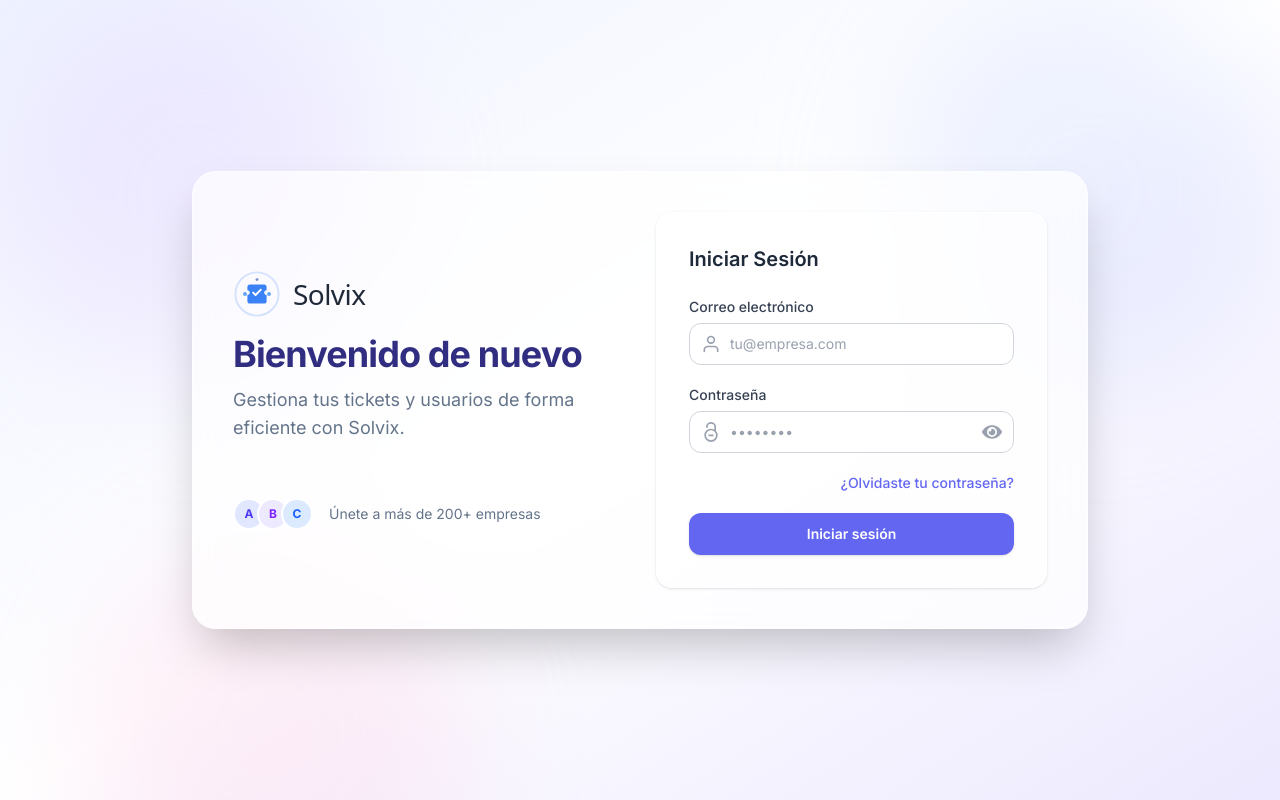
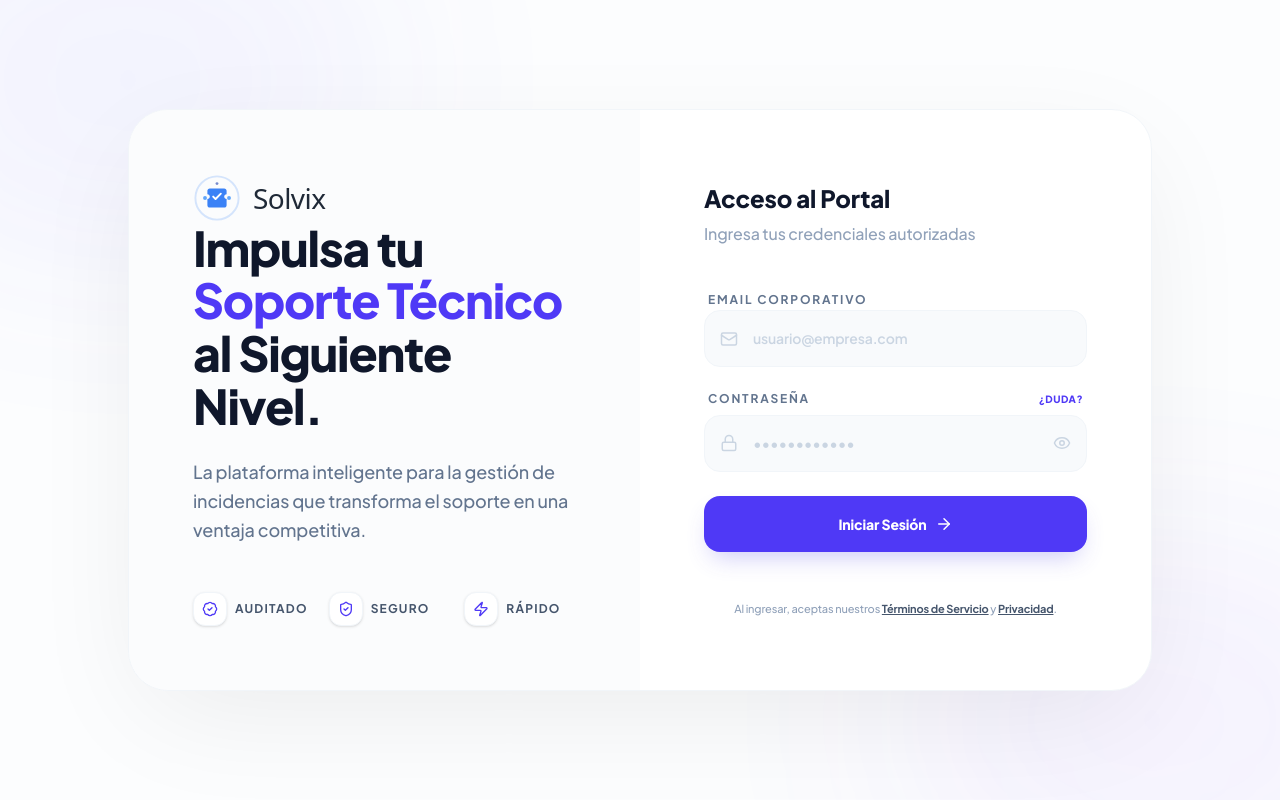
Before and after one commit to sronaal/solvix-frotend, a React (Vite) app: page /auth in a window 1280 px wide. Built offline with nearby package versions, Linux system fonts and the light colour scheme.

Commit message:
optimazacion ui/ux

```diff
--- a/src/components/auth/Login.jsx
+++ b/src/components/auth/Login.jsx
@@ -1,150 +1,143 @@
 import React, { useState } from 'react'
 import { SolvixLogo } from '../SolvixLogo'
-import { GrInsecure } from "react-icons/gr";
-import { FiUser } from "react-icons/fi";
-import { FaEye } from "react-icons/fa";
-import { FaEyeSlash } from "react-icons/fa";
+import {
+  Lock,
+  Mail,
+  Eye,
+  EyeOff,
+  ArrowRight,
+  BadgeCheck,
+  ShieldCheck,
+  Zap
+} from "lucide-react";
 import { Link, useNavigate } from 'react-router-dom'
-
 import { useForm } from 'react-hook-form';
 import { IniciarSesion } from '../../services/AuthApi';
 import { useAuth } from '../../context/AuthContext';
 
 const Login = () => {
-
-  const { register, handleSubmit, watch, formState: { errors } } = useForm()
-  const [showPassword, setShowPassword] = useState(true)
+  const { register, handleSubmit, formState: { errors, isSubmitting } } = useForm()
+  const [showPassword, setShowPassword] = useState(false)
   const { login } = useAuth();
   const navigate = useNavigate();
 
-  const onSubmit = (data) => {
-    IniciarSesion({ correo: data.email, password: data.password })
-      .then(response => {
-        console.log(response)
-        // The server returns the user data and token directly in response.data
+  const onSubmit = async (data) => {
+    try {
+      const response = await IniciarSesion({ correo: data.email, password: data.password });
       const { token, ...userData } = response.data;
-
-        // Map backend 'rol' to frontend 'role' expected by ProtectedRoute
-        const user = {
-          ...userData,
-          role: userData.rol
-        };
+      const user = { ...userData, role: userData.rol };
 
       login(user, token)
       localStorage.setItem("data", JSON.stringify(user))
       navigate("/solvix")
-      })
-      .catch((error) => {
-        console.log("Error al iniciar sesión:", error)
-        if (error.status === 401) {
-          alert("Credenciales incorrectas")
+    } catch (error) {
+      console.error("Login error:", error)
+      const message = error.status === 401 || error.status === 404
+        ? "Credenciales incorrectas"
+        : "Error de conexión con el servidor";
+      alert(message);
+    }
   }
 
-        if(error.status === 404){
-          alert("Credenciales incorrectas o usuario no encontrado")
-        }
+  return (
+    <div className='min-h-screen w-full flex items-center justify-center p-4 sm:p-6 lg:p-8 bg-[#fcfdfe] relative overflow-hidden'>
+      {/* Dynamic Background Elements */}
+      <div className="absolute top-[-10%] left-[-10%] w-[40%] h-[40%] bg-indigo-500/10 blur-[120px] rounded-full animate-pulse"></div>
+      <div className="absolute bottom-[-10%] right-[-10%] w-[40%] h-[40%] bg-violet-500/10 blur-[120px] rounded-full animate-pulse px-20"></div>
 
-        if (error.code === 'ERR_NETWORK') {
-          alert("Error de red. Por favor, verifica que el servidor esté en funcionamiento.")
-        }
-      })
+      <div className='w-full max-w-5xl grid grid-cols-1 lg:grid-cols-2 bg-white rounded-[40px] shadow-[0_32px_120px_-20px_rgba(0,0,0,0.08)] border border-slate-100 overflow-hidden relative z-10'>
 
-  }
-  return (
-    <div className='flex justify-center items-center w-full px-4'>
-      <div className='w-full max-w-4xl grid grid-cols-1 lg:grid-cols-2 gap-8 bg-white/70 backdrop-blur-lg rounded-3xl shadow-2xl overflow-hidden border border-white/50 p-6 lg:p-10'>
-
-        {/* Left Side - Brand/Welcome */}
-        <div className="flex flex-col justify-center space-y-6 lg:pr-8">
-          <div className="mb-4">
-            <SolvixLogo className="h-12 w-auto" />
-          </div>
+        {/* Left Side: Brand Story */}
+        <div className="relative p-10 lg:p-16 flex flex-col justify-between bg-slate-50/50">
           <div>
-            <h1 className="text-3xl lg:text-4xl font-bold text-(--color-primary-4) tracking-tight">
-              Bienvenido de nuevo
+            <SolvixLogo className="h-10 w-auto mb-12" />
+            <h1 className="text-4xl lg:text-5xl font-black text-slate-900 tracking-tight leading-[1.1] mb-6">
+              Impulsa tu <span className="text-indigo-600">Soporte Técnico</span> al Siguiente Nivel.
             </h1>
-            <p className="mt-3 text-lg text-(--color-text-2)">
-              Gestiona tus tickets y usuarios de forma eficiente con Solvix.
+            <p className="text-lg text-slate-500 leading-relaxed font-medium max-w-md">
+              La plataforma inteligente para la gestión de incidencias que transforma el soporte en una ventaja competitiva.
             </p>
           </div>
-          <div className="hidden lg:block mt-8">
-            <div className="flex items-center space-x-4 text-sm text-(--color-text-2)">
-              <div className="flex -space-x-2">
-                <div className="w-8 h-8 rounded-full bg-indigo-100 border-2 border-white flex items-center justify-center text-xs font-bold text-indigo-600">A</div>
-                <div className="w-8 h-8 rounded-full bg-violet-100 border-2 border-white flex items-center justify-center text-xs font-bold text-violet-600">B</div>
-                <div className="w-8 h-8 rounded-full bg-blue-100 border-2 border-white flex items-center justify-center text-xs font-bold text-blue-600">C</div>
+
+          <div className="grid grid-cols-1 md:grid-cols-3 gap-6 mt-12">
+            {[
+              { icon: BadgeCheck, label: 'Auditado' },
+              { icon: ShieldCheck, label: 'Seguro' },
+              { icon: Zap, label: 'Rápido' }
+            ].map((feature, i) => (
+              <div key={i} className="flex items-center gap-2 group">
+                <div className="p-2 rounded-xl bg-white shadow-sm border border-slate-100 group-hover:bg-indigo-50 transition-colors">
+                  <feature.icon className="w-4 h-4 text-indigo-600" />
                 </div>
-              <p>Únete a más de 200+ empresas</p>
+                <span className="text-xs font-bold text-slate-600 uppercase tracking-widest">{feature.label}</span>
               </div>
+            ))}
           </div>
         </div>
 
-        {/* Right Side - Login Form */}
-        <div className='bg-white/50 rounded-2xl p-6 lg:p-8 shadow-sm border border-white/60'>
-          <h2 className='text-xl font-semibold text-gray-800 mb-6'>Iniciar Sesión</h2>
+        {/* Right Side: Identity Check */}
+        <div className='p-10 lg:p-16 flex flex-col justify-center'>
+          <div className="mb-10 text-center lg:text-left">
+            <h2 className='text-2xl font-black text-slate-900'>Acceso al Portal</h2>
+            <p className='text-slate-400 mt-2 font-medium'>Ingresa tus credenciales autorizadas</p>
+          </div>
 
-          <form onSubmit={handleSubmit(onSubmit)} className='flex flex-col space-y-5'>
-            <div>
-              <label className='block text-sm font-medium text-gray-700 mb-1.5'>Correo electrónico</label>
-              <div className='relative'>
-                <div className="absolute inset-y-0 left-0 pl-3 flex items-center pointer-events-none">
-                  <FiUser className='h-5 w-5 text-gray-400' />
+          <form onSubmit={handleSubmit(onSubmit)} className='space-y-6'>
+            <div className="space-y-2">
+              <label className='text-xs font-bold text-slate-500 uppercase tracking-[0.15em] ml-1'>Email Corporativo</label>
+              <div className='relative group'>
+                <div className="absolute inset-y-0 left-0 pl-4 flex items-center pointer-events-none text-slate-300 group-focus-within:text-indigo-500 transition-colors">
+                  <Mail size={18} />
                 </div>
                 <input
-                  className='block w-full pl-10 pr-3 py-2.5 border border-gray-300 rounded-xl leading-5 bg-white placeholder-gray-400 focus:outline-none focus:ring-2 focus:ring-(--color-primary) focus:border-(--color-primary) transition duration-150 ease-in-out sm:text-sm'
+                  className='block w-full pl-12 pr-4 py-4 bg-slate-50 border border-slate-100 rounded-2xl text-sm font-semibold text-slate-800 placeholder-slate-300 focus:outline-none focus:ring-4 focus:ring-indigo-600/5 focus:border-indigo-600 focus:bg-white transition-all outline-none leading-relaxed'
                   type='email'
-                  placeholder='tu@empresa.com'
+                  placeholder='usuario@empresa.com'
                   {...register("email", { required: true })}
                 />
               </div>
-              {errors.email && <span className="text-red-500 text-xs mt-1">El correo es obligatorio</span>}
+              {errors.email && <span className="text-rose-500 text-[10px] font-bold uppercase ml-1">Requerido</span>}
             </div>
 
-            <div>
-              <label className='block text-sm font-medium text-gray-700 mb-1.5'>Contraseña</label>
-              <div className='relative'>
-                <div className="absolute inset-y-0 left-0 pl-3 flex items-center pointer-events-none">
-                  <GrInsecure className='h-5 w-5 text-gray-400' />
+            <div className="space-y-2">
+              <div className="flex items-center justify-between px-1">
+                <label className='text-xs font-bold text-slate-500 uppercase tracking-[0.15em]'>Contraseña</label>
+                <Link className='text-[10px] font-black text-indigo-600 hover:text-indigo-700 uppercase tracking-wider' to="/forgot-password">¿Duda?</Link>
+              </div>
+              <div className='relative group'>
+                <div className="absolute inset-y-0 left-0 pl-4 flex items-center pointer-events-none text-slate-300 group-focus-within:text-indigo-500 transition-colors">
+                  <Lock size={18} />
                 </div>
                 <input
-                  className='block w-full pl-10 pr-10 py-2.5 border border-gray-300 rounded-xl leading-5 bg-white placeholder-gray-400 focus:outline-none focus:ring-2 focus:ring-(--color-primary) focus:border-(--color-primary) transition duration-150 ease-in-out sm:text-sm'
+                  className='block w-full pl-12 pr-12 py-4 bg-slate-50 border border-slate-100 rounded-2xl text-sm font-semibold text-slate-800 placeholder-slate-300 focus:outline-none focus:ring-4 focus:ring-indigo-600/5 focus:border-indigo-600 focus:bg-white transition-all outline-none leading-relaxed'
                   type={showPassword ? "text" : "password"}
-                  placeholder='••••••••'
+                  placeholder='••••••••••••'
                   {...register("password", { required: true })}
                 />
-                <div className="absolute inset-y-0 right-0 pr-3 flex items-center">
-                  {showPassword ? (
-                    <FaEye
-                      className='h-5 w-5 text-gray-400 cursor-pointer hover:text-gray-600 transition-colors'
-                      onClick={() => setShowPassword(false)}
-                    />
-                  ) : (
-                    <FaEyeSlash
-                      className='h-5 w-5 text-gray-400 cursor-pointer hover:text-gray-600 transition-colors'
-                      onClick={() => setShowPassword(true)}
-                    />
-                  )}
+                <button
+                  type="button"
+                  onClick={() => setShowPassword(!showPassword)}
+                  className="absolute inset-y-0 right-0 pr-4 flex items-center text-slate-300 hover:text-slate-600 transition-colors"
+                >
+                  {showPassword ? <EyeOff size={18} /> : <Eye size={18} />}
+                </button>
               </div>
-              </div>
-              {errors.password && <span className="text-red-500 text-xs mt-1">La contraseña es obligatoria</span>}
-            </div>
-
-            <div className="flex items-center justify-end">
-              <Link
-                className='text-sm font-medium text-(--color-primary) hover:text-(--color-primary-2) transition-colors'
-                to="forgot-password"
-              >
-                ¿Olvidaste tu contraseña?
-              </Link>
+              {errors.password && <span className="text-rose-500 text-[10px] font-bold uppercase ml-1">Requerido</span>}
             </div>
 
             <button
               type='submit'
-              className='w-full flex justify-center py-2.5 px-4 border border-transparent rounded-xl shadow-sm text-sm font-semibold text-white bg-(--color-primary) hover:bg-(--color-primary-2) focus:outline-none focus:ring-2 focus:ring-offset-2 focus:ring-(--color-primary) transition-all duration-200 transform hover:-translate-y-0.5'
+              disabled={isSubmitting}
+              className='group w-full flex items-center justify-center gap-2 py-4.5 px-6 rounded-2xl shadow-[0_12px_24px_-8px_rgba(79,70,229,0.3)] text-sm font-black text-white bg-indigo-600 hover:bg-indigo-700 transition-all duration-300 transform hover:-translate-y-1 active:scale-95 disabled:opacity-70 disabled:pointer-events-none'
             >
-              Iniciar sesión
+              {isSubmitting ? 'Verificando...' : 'Iniciar Sesión'}
+              {!isSubmitting && <ArrowRight size={18} className="group-hover:translate-x-1 transition-transform" />}
             </button>
           </form>
+
+          <p className="mt-12 text-center text-slate-400 text-[11px] font-medium leading-relaxed">
+            Al ingresar, aceptas nuestros <span className="text-slate-600 font-bold underline cursor-pointer">Términos de Servicio</span> y <span className="text-slate-600 font-bold underline cursor-pointer">Privacidad</span>.
+          </p>
         </div>
       </div>
     </div>
--- a/src/index.css
+++ b/src/index.css
@@ -1,31 +1,68 @@
-@import url('https://fonts.googleapis.com/css2?family=Inter:wght@300;400;500;600;700&display=swap');
+@import url('https://fonts.googleapis.com/css2?family=Plus+Jakarta+Sans:wght@300;400;500;600;700;800&family=Inter:wght@300;400;500;600;700&display=swap');
 
 @import "tailwindcss";
 
 :root {
-    /* Primary Palette - Indigo/Violet */
-    --color-primary: #6366f1;       /* Indigo 500 */
-    --color-primary-2: #4f46e5;     /* Indigo 600 - Hover */
-    --color-primary-3: #e0e7ff;     /* Indigo 100 - Light Accent */
-    --color-primary-4: #312e81;     /* Indigo 900 - Dark Text */
-    --color-primary-5: #eef2ff;     /* Indigo 50 - Background Tint */
+    /* Primary Brand Palette - Sophisticated Indigo */
+    --color-primary: #4f46e5;
+    /* Indigo 600 */
+    --color-primary-hover: #4338ca;
+    /* Indigo 700 */
+    --color-primary-light: #eef2ff;
+    /* Indigo 50 */
+    --color-primary-accent: #818cf8;
+    /* Indigo 400 */
 
-    /* Neutral Palette - Slate */
-    --bg-principal: #f8fafc;        /* Slate 50 */
-    --color-text: #334155;          /* Slate 700 */
-    --color-text-2: #64748b;        /* Slate 500 */
-    --color-border: #e2e8f0;        /* Slate 200 */
+    /* Neutral System Palette - Modern Slate */
+    --bg-main: #fcfdfe;
+    /* Ultra light tint */
+    --bg-secondary: #ffffff;
+    --text-main: #0f172a;
+    /* Slate 900 */
+    --text-muted: #64748b;
+    /* Slate 500 */
+    --border-light: #f1f5f9;
+    /* Slate 100 */
+    --border-main: #e2e8f0;
+    /* Slate 200 */
 
-    /* Glass Effect Variables */
-    --glass-bg: rgba(255, 255, 255, 0.7);
-    --glass-border: rgba(255, 255, 255, 0.5);
-    --glass-shadow: 0 8px 32px 0 rgba(31, 38, 135, 0.1);
+    /* Premium Effects */
+    --glass-bg: rgba(255, 255, 255, 0.75);
+    --glass-border: rgba(255, 255, 255, 0.6);
+    --shadow-premium: 0 10px 25px -5px rgba(0, 0, 0, 0.04), 0 8px 10px -6px rgba(0, 0, 0, 0.04);
 }
 
 body {
-    font-family: 'Inter', sans-serif;
-    background-color: var(--bg-principal);
-    color: var(--color-text);
+    font-family: 'Plus Jakarta Sans', 'Inter', sans-serif;
+    background-color: var(--bg-main);
+    color: var(--text-main);
     -webkit-font-smoothing: antialiased;
-    -moz-osx-font-smoothing: grayscale;
+    letter-spacing: -0.01em;
 }
+
+@layer utilities {
+    .glass-card {
+        @apply bg-white/70 backdrop-blur-xl border border-white/50 shadow-xl;
+    }
+
+    .premium-hover {
+        @apply transition-all duration-300 hover:-translate-y-1 hover:shadow-lg active:scale-95;
+    }
+
+    .text-gradient {
+        @apply bg-clip-text text-transparent bg-gradient-to-r from-indigo-600 to-violet-600;
+    }
+
+    .custom-scrollbar::-webkit-scrollbar {
+        width: 5px;
+        height: 5px;
+    }
+
+    .custom-scrollbar::-webkit-scrollbar-track {
+        background: transparent;
+    }
+
+    .custom-scrollbar::-webkit-scrollbar-thumb {
+        @apply bg-slate-200 rounded-full hover:bg-slate-300 transition-colors;
+    }
+}
```
Also changed, not shown: src/components/Admin/DataTickets.jsx (+40 -5 lines), src/components/Admin/Stats.jsx (+85 -62 lines), src/components/layout/Header.jsx (+34 -11 lines), src/components/layout/Sidebar.jsx (+63 -48 lines). Lines whose indentation alone changed are shown as unchanged.
